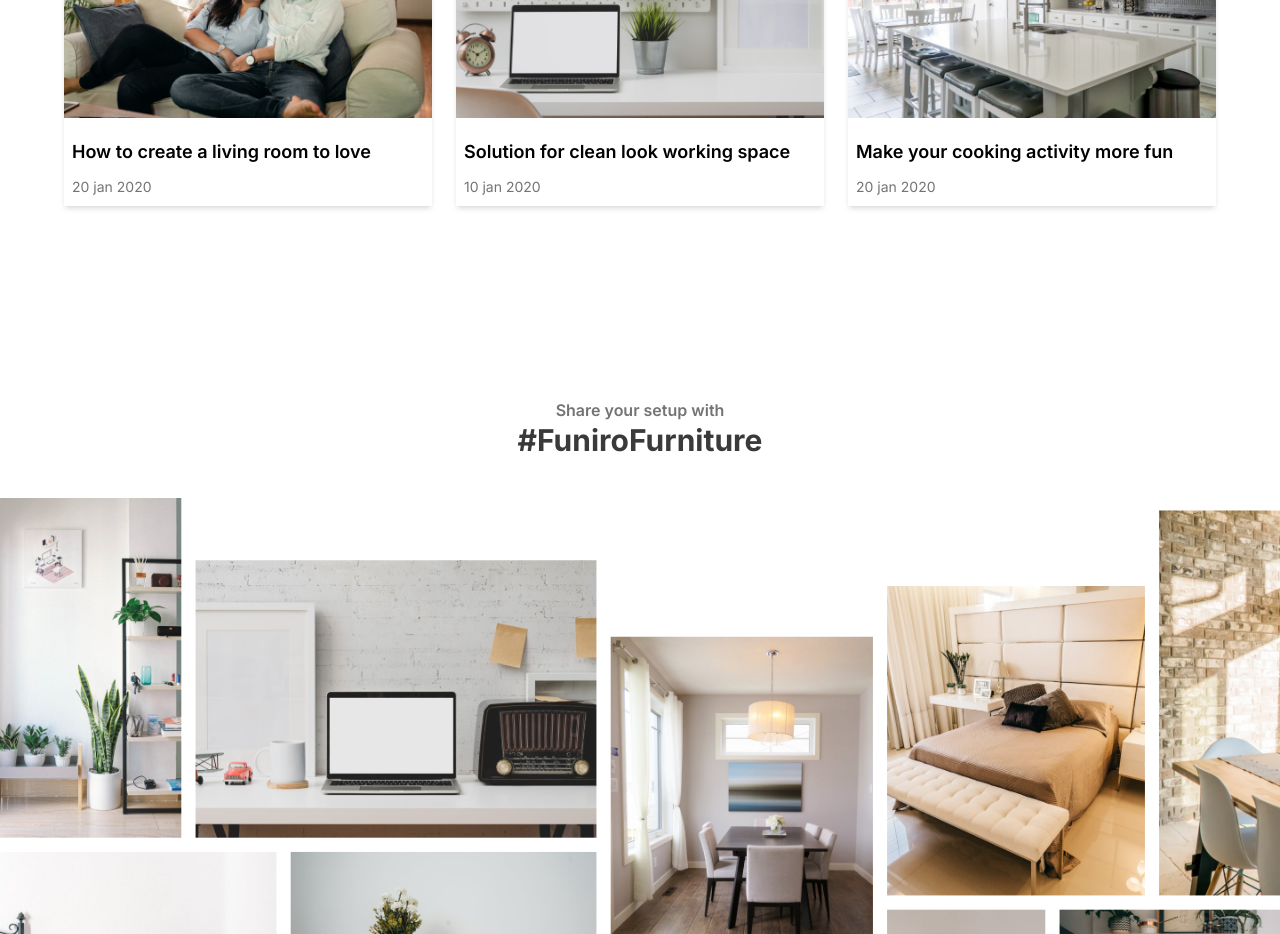
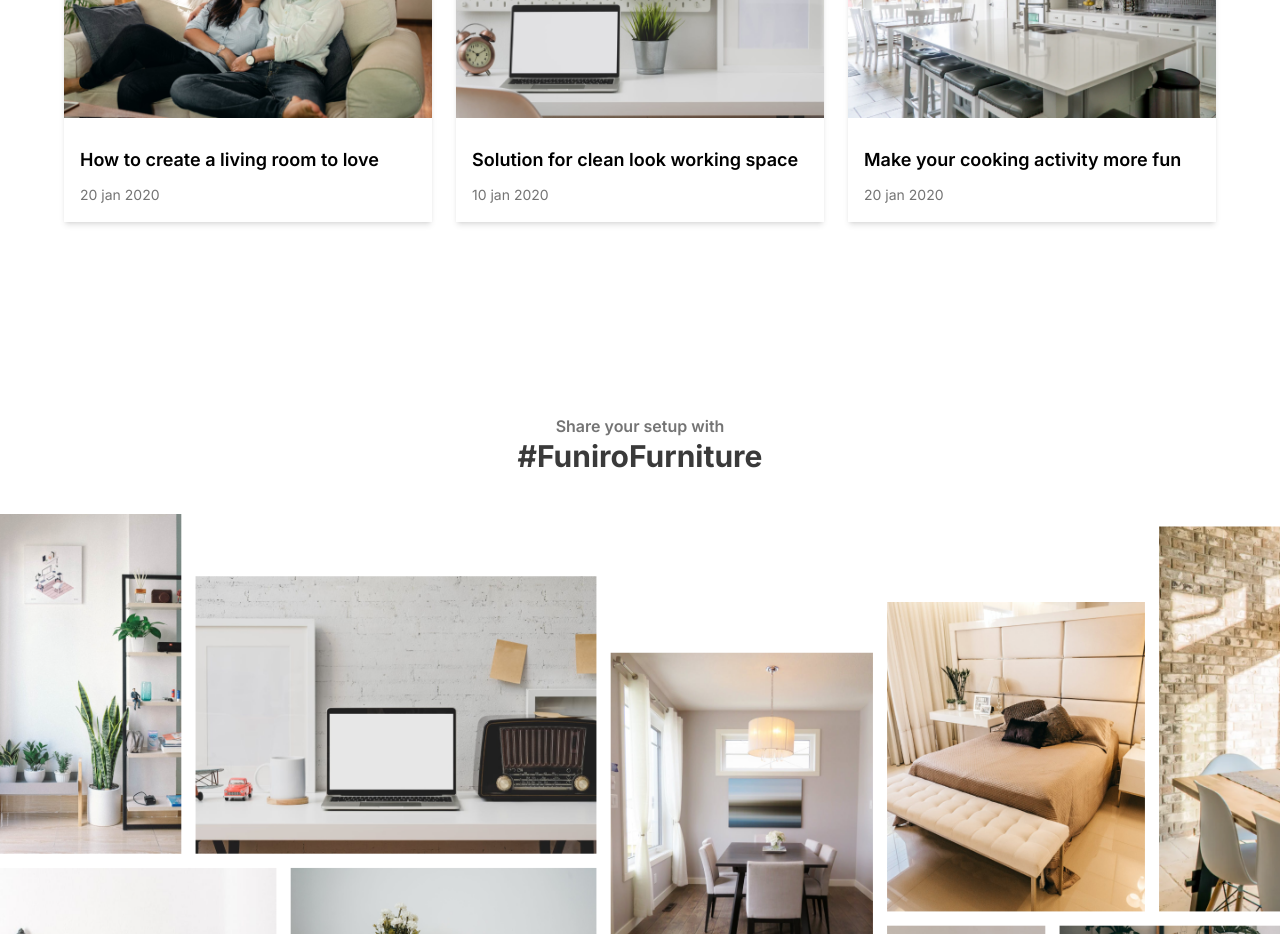
Before and after one commit to AmineElkhalidy/funiro, a Next.js app in the folder client/: page / in a window 1280 px wide. Shown: the part 4420-5354 px from the top of the page. Built offline with nearby package versions, Linux system fonts and the light colour scheme; a web font is replaced by a local one.

Commit message:
Pushing the new changes...

```diff
--- a/client/components/Home/Hero.js
+++ b/client/components/Home/Hero.js
@@ -363,15 +363,15 @@ const Hero = () => {
         </h2>
 
         {/* Tips container */}
-        <div className="">
+        <div className="w-full h-full">
           <div className="grid max-w-6xl gap-6 mx-auto place-items-center sm:grid-cols-2 md:grid-cols-3">
             {tipsData.map((tip) => (
               <div className="overflow-hidden bg-white shadow-md w-fit">
                 <div className="mb-4">
-                  <Image src={tip.image} alt="tip descriptive image" />
+                  <Image src={tip.image} alt="tip descriptive" />
                 </div>
 
-                <div className="p-2">
+                <div className="p-4">
                   <h3 className="mb-3 text-lg font-semibold leading-5 ">
                     {tip.title}
                   </h3>
```
